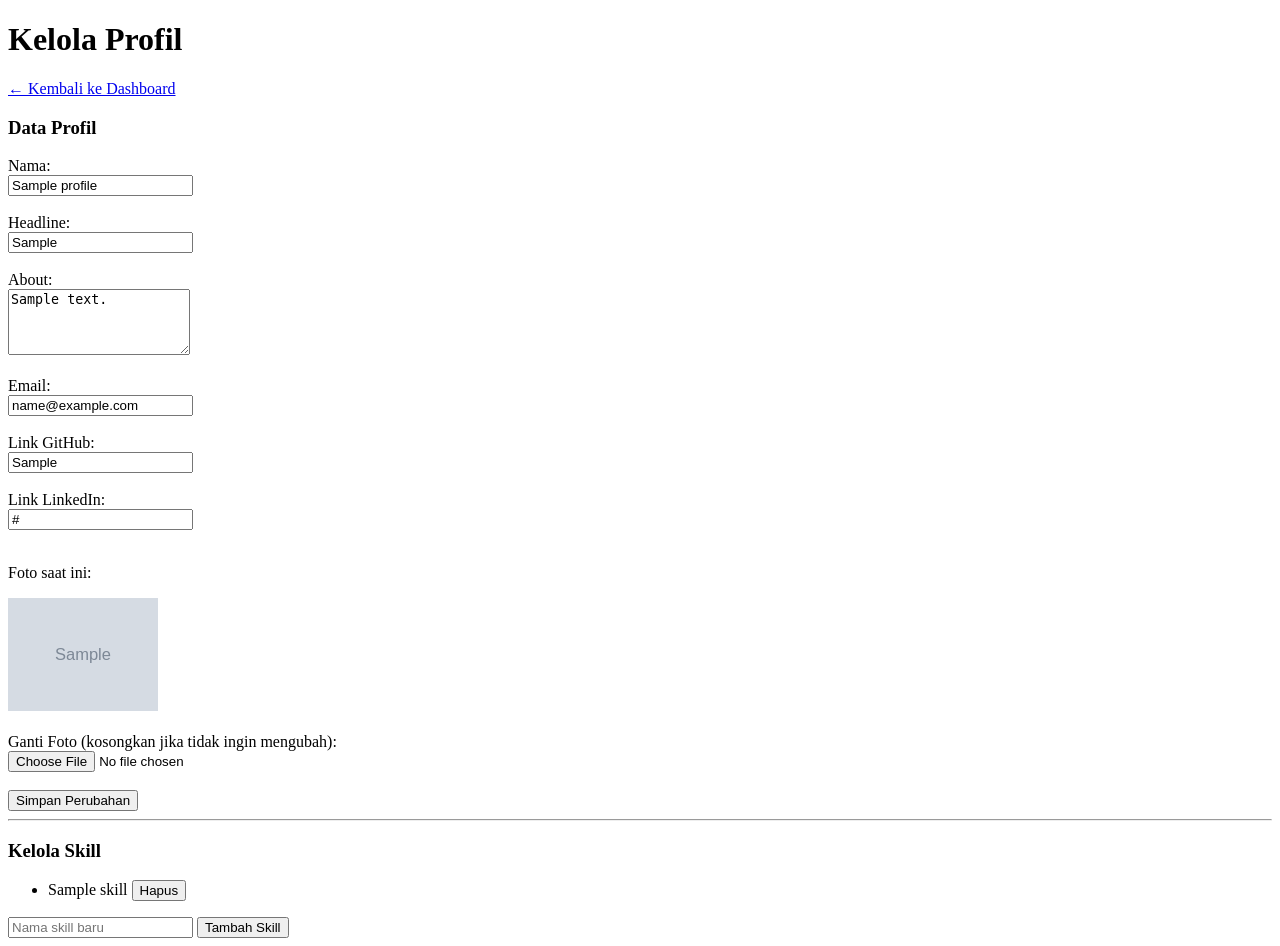
After one commit to LestyAmelya-glitch/Web-Portofolio_301250002_Lesty_Amelya, a Flask app: page /dashboard/profile in a window 1280 px wide. The commit adds this page. Run offline with Flask 3, Linux system fonts and the light colour scheme; the visitor is signed in with stand-in values (Sample User, id 1); tables that the repository leaves empty hold one stand-in row (values such as "Sample post"); grey boxes marked "Sample" are stand-in pictures.

Commit message:
Implementasi fitur Manajemen Profil dan Skill dinamis (semua fitur wajib selesai)

```diff
--- a/app.py
+++ b/app.py
@@ -186,6 +186,57 @@ def delete_message(id):
 
     return redirect(url_for('dashboard_messages'))
 
+@app.route('/dashboard/profile', methods=['GET', 'POST'])
+def dashboard_profile():
+    if 'user' not in session:
+        return redirect(url_for('login'))
+
+    profile = Profile.query.first()
+    skills = Skill.query.all()
+
+    if request.method == 'POST':
+        profile.name = request.form.get('name')
+        profile.headline = request.form.get('headline')
+        profile.about = request.form.get('about')
+        profile.email = request.form.get('email')
+        profile.github = request.form.get('github')
+        profile.linkedin = request.form.get('linkedin')
+
+        file = request.files.get('photo')
+        if file and file.filename != '' and allowed_file(file.filename):
+            image_filename = secure_filename(file.filename)
+            file.save(os.path.join(app.config['UPLOAD_FOLDER'], image_filename))
+            profile.photo = image_filename
+
+        db.session.commit()
+        return redirect(url_for('dashboard_profile'))
+
+    return render_template('dashboard/profile.html', profile=profile, skills=skills)
+
+@app.route('/dashboard/profile/skill/add', methods=['POST'])
+def add_skill():
+    if 'user' not in session:
+        return redirect(url_for('login'))
+
+    skill_name = request.form.get('skill_name')
+    if skill_name:
+        new_skill = Skill(name=skill_name)
+        db.session.add(new_skill)
+        db.session.commit()
+
+    return redirect(url_for('dashboard_profile'))
+
+@app.route('/dashboard/profile/skill/delete/<int:id>', methods=['POST'])
+def delete_skill(id):
+    if 'user' not in session:
+        return redirect(url_for('login'))
+
+    skill = Skill.query.get_or_404(id)
+    db.session.delete(skill)
+    db.session.commit()
+
+    return redirect(url_for('dashboard_profile'))
+
 @app.route('/dashboard/logout')
 def logout():
     session.pop('user', None)
--- a/templates/dashboard/index.html
+++ b/templates/dashboard/index.html
@@ -21,7 +21,6 @@
     <ul>
 <li><a href="{{ url_for('dashboard_projects') }}">Kelola Proyek</a></li>
 <li><a href="{{ url_for('dashboard_messages') }}">Kotak Masuk Pesan</a></li>
-        <li><a href="#">Kelola Profil</a></li>
-    </ul>
+<li><a href="{{ url_for('dashboard_profile') }}">Kelola Profil</a></li>    </ul>
 </body>
 </html>
--- /dev/null
+++ b/templates/dashboard/profile.html
@@ -0,0 +1,62 @@
+<!DOCTYPE html>
+<html lang="id">
+<head>
+    <meta charset="UTF-8">
+    <title>Kelola Profil</title>
+    <link rel="stylesheet" href="{{ url_for('static', filename='css/style.css') }}">
+</head>
+<body>
+    <h1>Kelola Profil</h1>
+    <p><a href="{{ url_for('dashboard_index') }}">← Kembali ke Dashboard</a></p>
+
+    <h3>Data Profil</h3>
+    <form method="POST" enctype="multipart/form-data">
+        <label for="name">Nama:</label><br>
+        <input type="text" id="name" name="name" value="{{ profile.name }}" required><br><br>
+
+        <label for="headline">Headline:</label><br>
+        <input type="text" id="headline" name="headline" value="{{ profile.headline }}"><br><br>
+
+        <label for="about">About:</label><br>
+        <textarea id="about" name="about" rows="4">{{ profile.about }}</textarea><br><br>
+
+        <label for="email">Email:</label><br>
+        <input type="email" id="email" name="email" value="{{ profile.email }}"><br><br>
+
+        <label for="github">Link GitHub:</label><br>
+        <input type="url" id="github" name="github" value="{{ profile.github }}"><br><br>
+
+        <label for="linkedin">Link LinkedIn:</label><br>
+        <input type="url" id="linkedin" name="linkedin" value="{{ profile.linkedin }}"><br><br>
+
+        <p>Foto saat ini:</p>
+        <img src="{{ url_for('static', filename='uploads/' + profile.photo) }}" alt="Foto Profil" width="150"><br><br>
+
+        <label for="photo">Ganti Foto (kosongkan jika tidak ingin mengubah):</label><br>
+        <input type="file" id="photo" name="photo" accept=".png,.jpg,.jpeg,.gif,.webp"><br><br>
+
+        <button type="submit">Simpan Perubahan</button>
+    </form>
+
+    <hr>
+
+    <h3>Kelola Skill</h3>
+    <ul>
+        {% for skill in skills %}
+        <li>
+            {{ skill.name }}
+            <form action="{{ url_for('delete_skill', id=skill.id) }}" method="POST" style="display:inline;" onsubmit="return confirm('Hapus skill ini?');">
+                <button type="submit">Hapus</button>
+            </form>
+        </li>
+        {% else %}
+        <li>Belum ada skill.</li>
+        {% endfor %}
+    </ul>
+
+    <form action="{{ url_for('add_skill') }}" method="POST">
+        <input type="text" name="skill_name" placeholder="Nama skill baru" required>
+        <button type="submit">Tambah Skill</button>
+    </form>
+</body>
+</html>
```
